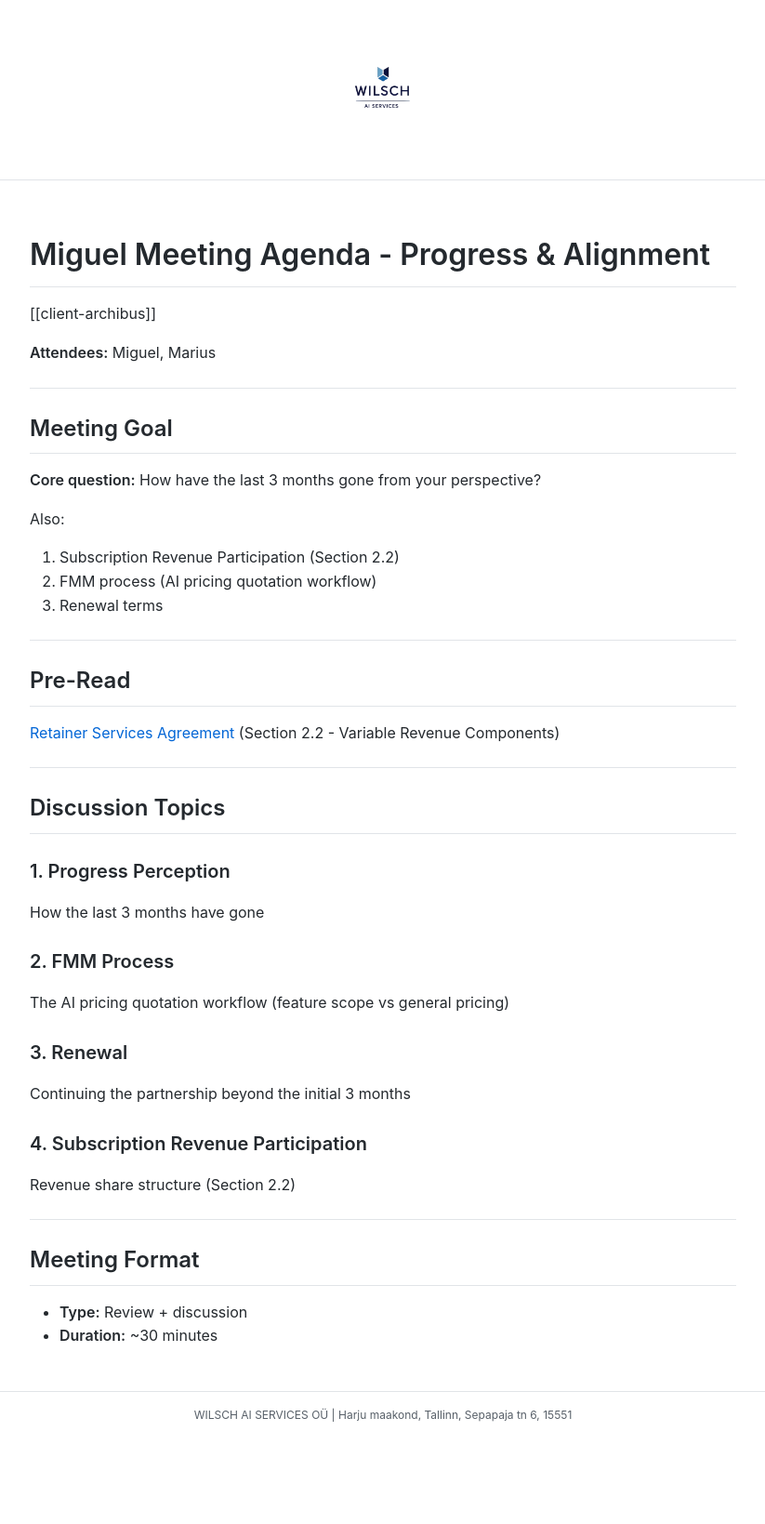
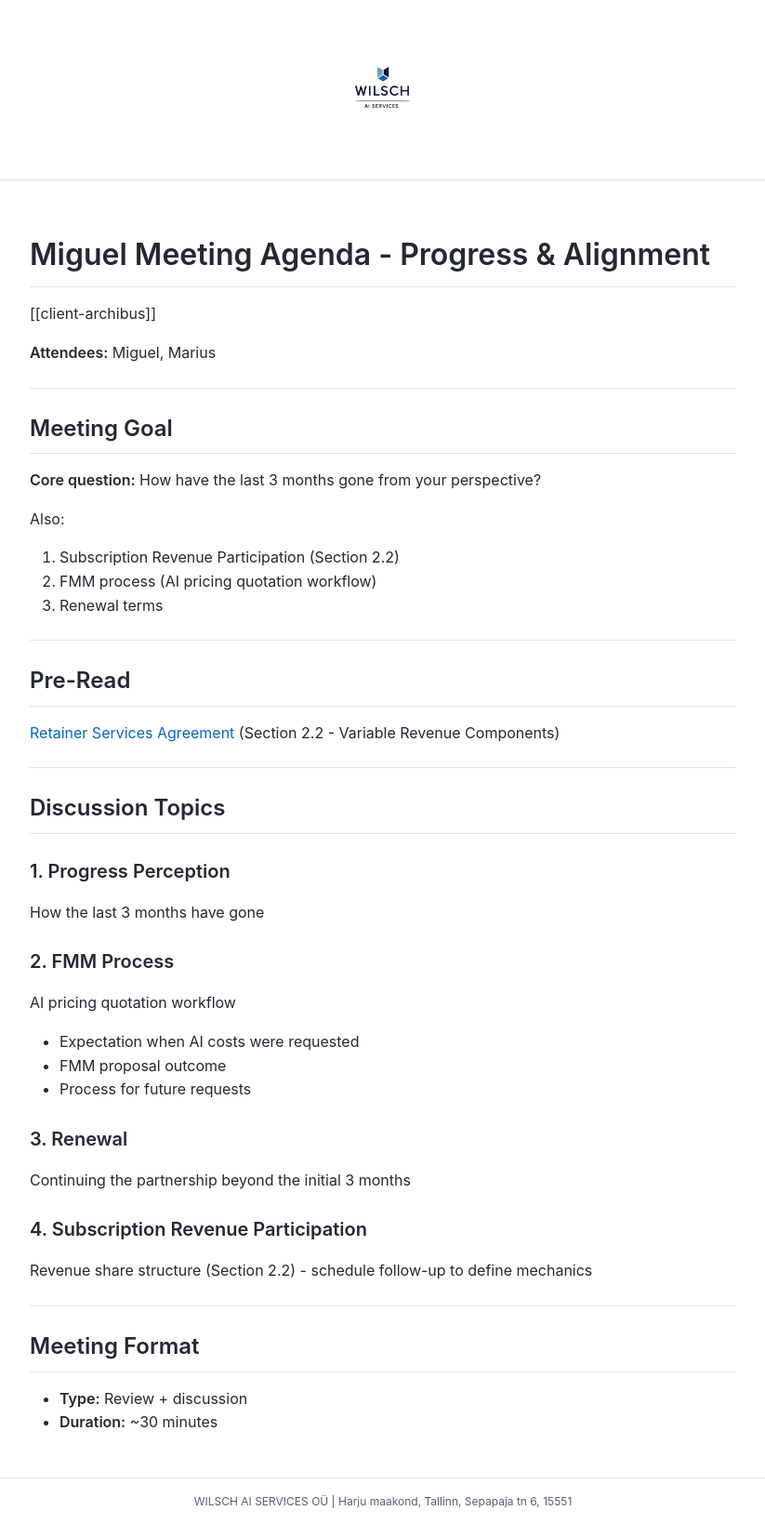
Before and after one commit to MariusWilsch/public-wilsch-ai-pages, a Jekyll site: the page built from project/archibus-fm-assistant/miguel-meeting-agenda-progress-alignment.md, in a window 1280 px wide. Shown: the whole page at 93% size, without its empty margins (228-1051 px from the left). Built offline with Jekyll 4.4.1, drawn with Linux system fonts in a browser that asks for light colours; our own code applies the rules of GitHub Pages for plain Markdown files; before the commit the page ends 1546 px from its top, so only the background shows below that.

Commit message:
Sync from hippocampus 2026-02-05

```diff
--- a/project/archibus-fm-assistant/miguel-meeting-agenda-progress-alignment.md
+++ b/project/archibus-fm-assistant/miguel-meeting-agenda-progress-alignment.md
@@ -31,13 +31,16 @@ Also:
 How the last 3 months have gone
 
 ### 2. FMM Process
-The AI pricing quotation workflow (feature scope vs general pricing)
+AI pricing quotation workflow
+- Expectation when AI costs were requested
+- FMM proposal outcome
+- Process for future requests
 
 ### 3. Renewal
 Continuing the partnership beyond the initial 3 months
 
 ### 4. Subscription Revenue Participation
-Revenue share structure (Section 2.2)
+Revenue share structure (Section 2.2) - schedule follow-up to define mechanics
 
 ---
 
```
